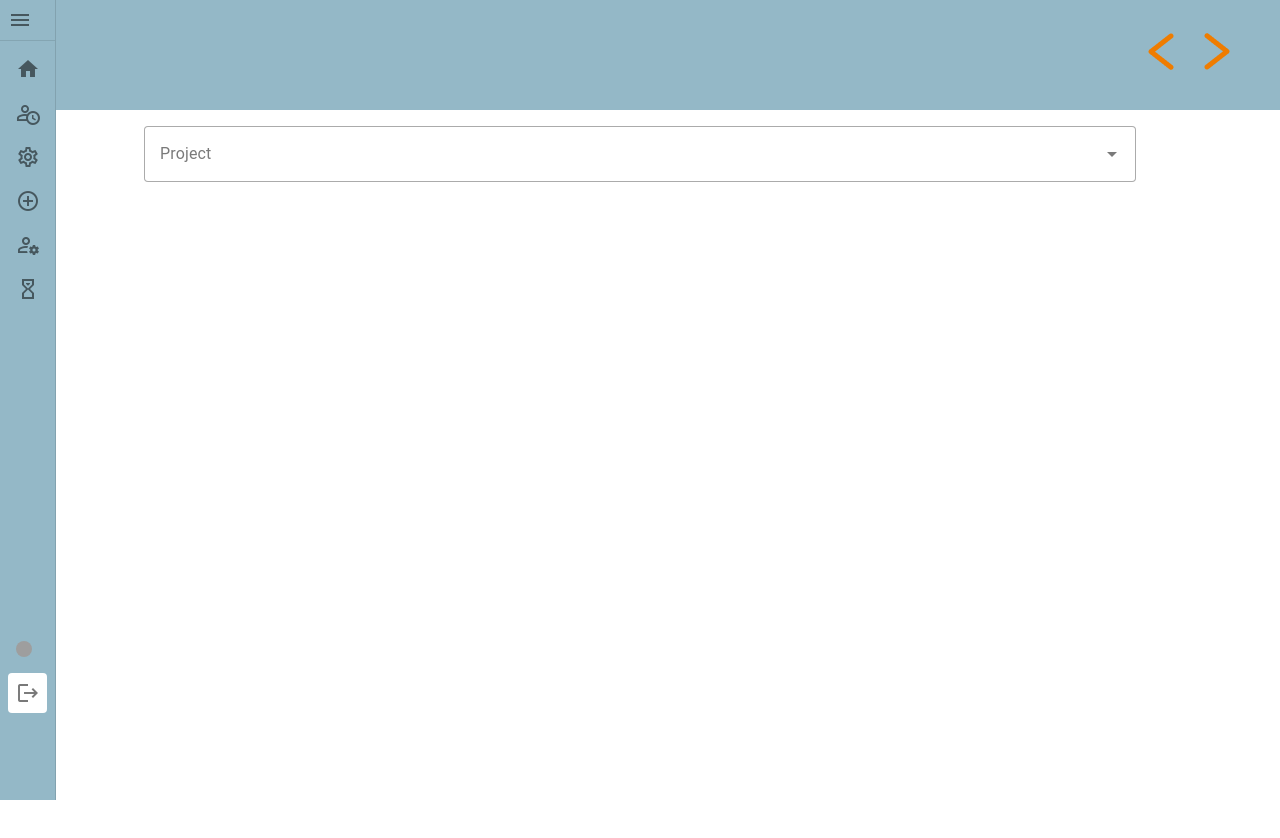
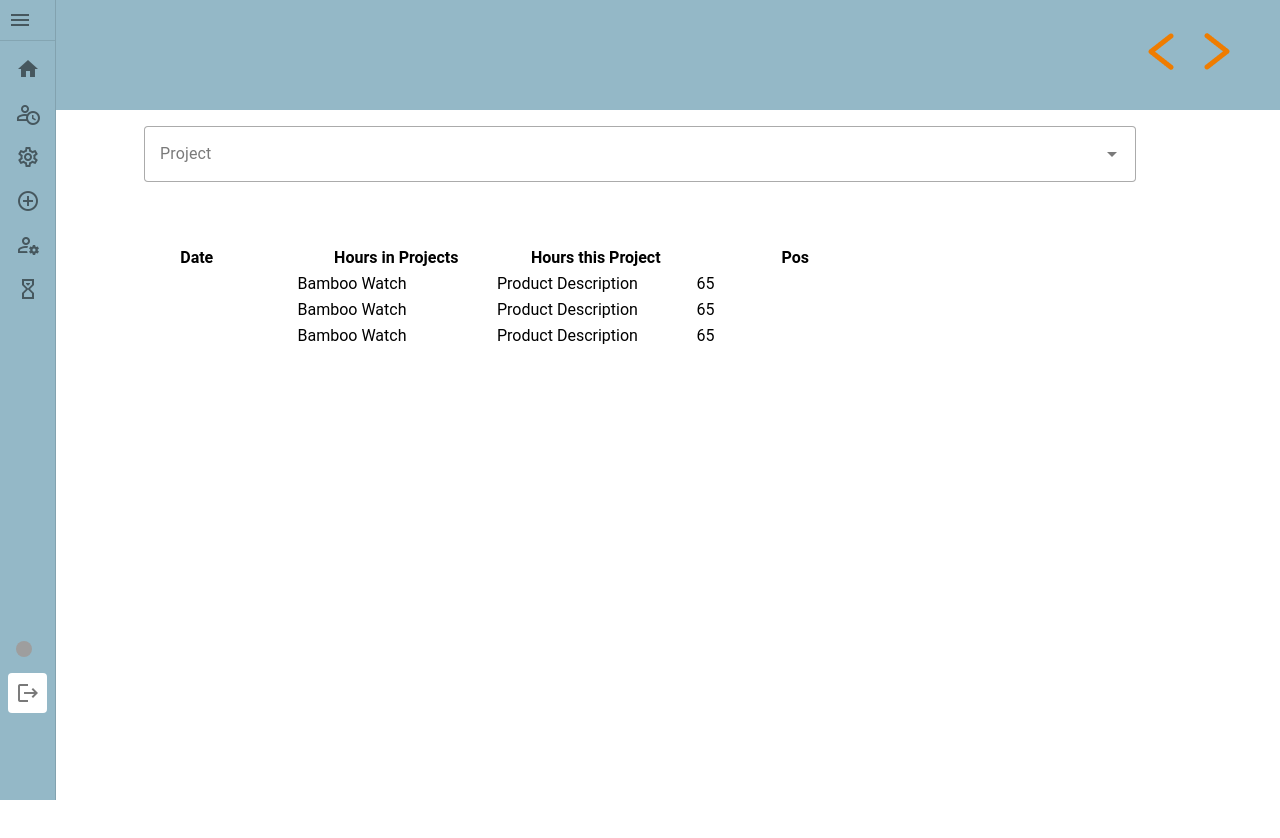
Before and after one commit to danGitRys/quanto-project, a Vue app in the folder frontend/quanto-front/: page /ManageProject in a window 1280 px wide. Shown: the top 838 px of the page. Built offline with nearby package versions, Linux system fonts and the light colour scheme; grey boxes are pictures that could not be loaded; what client-oauth2 would draw is missing.

Commit message:
PROJ-47 <DropDown und Tabelle angefangen>

```diff
--- a/frontend/quanto-front/package.json
+++ b/frontend/quanto-front/package.json
@@ -14,6 +14,7 @@
     "client-oauth2": "^4.3.3",
     "core-js": "^3.29.0",
     "pinia": "^2.0.0",
+    "primevue": "^3.40.1",
     "roboto-fontface": "*",
     "vue": "^3.3.8",
     "vue-router": "^4.0.0",
--- /dev/null
+++ b/frontend/quanto-front/src/components/DropDownProjects.vue
@@ -0,0 +1,32 @@
+<template>
+    <div class="container">
+        <v-app>
+            <v-container>
+                <v-select label="Project" :items="items" variant="outlined"></v-select>
+            </v-container>
+        </v-app>
+    </div>
+</template>
+
+<script setup>
+import { ref } from 'vue';
+import { useAppStore } from '@/store/app';
+
+const selectedProjectName = ref('');
+const selectedProjectPosition = ref('');
+const appStore = useAppStore();
+const optionsData = appStore.names;
+
+let items = [];
+
+for (let i = 0; i < optionsData.length; i++) {
+    items[i] = optionsData[i];
+}
+
+</script>
+
+<style scoped>
+.v-container {
+    width: 80%;
+}
+</style>
--- a/frontend/quanto-front/src/components/ManageProject.vue
+++ b/frontend/quanto-front/src/components/ManageProject.vue
@@ -1,32 +1 @@
-<template>
-    <div class="container">
-        <v-app>
-            <v-container>
-                <v-select label="Project" :items="items" variant="outlined"></v-select>
-            </v-container>
-        </v-app>
-    </div>
-</template>
-
-<script setup>
-import { ref } from 'vue';
-import { useAppStore } from '@/store/app';
-
-const selectedProjectName = ref('');
-const selectedProjectPosition = ref('');
-const appStore = useAppStore();
-const optionsData = appStore.names;
-
-let items = [];
-
-for (let i = 0; i < optionsData.length; i++) {
-    items[i] = optionsData[i];
-}
-
-</script>
-
-<style scoped>
-.v-container {
-    width: 80%;
-}
-</style>
+<template></template>
--- /dev/null
+++ b/frontend/quanto-front/src/components/MitarbeiterTabelle.vue
@@ -0,0 +1,116 @@
+<template>
+    <div class="container">
+        <div class="card p-fluid">
+            <DataTable :value="products" editMode="cell" @cell-edit-complete="onCellEditComplete" :pt="{
+                table: { style: 'min-width: 50rem' },
+                column: {
+                    bodycell: ({ state }) => ({
+                        class: [{ 'pt-0 pb-0': state['d_editing'] }]
+                    })
+                }
+            }">
+                <Column v-for="col of columns" :key="col.field" :field="col.field" :header="col.header" style="width: 25%">
+                    <template #body="{ data, field }">
+                        <span v-if="editingRow === data">Editing...</span>
+                        <span v-else>{{ field === 'price' ? formatCurrency(data[field]) : data[field] }}</span>
+                    </template>
+                    <template #editor="{ data, field }">
+                        <template v-if="field !== 'price'">
+                            <InputText v-model="data[field]" ref="inputField" @input="onInput" />
+                        </template>
+                        <template v-else>
+                            <InputNumber v-model="data[field]" mode="currency" currency="USD" locale="en-US"
+                                ref="inputField" @input="onInput" />
+                        </template>
+                    </template>
+                </Column>
+            </DataTable>
+        </div>
+    </div>
+</template>
+
+<script>
+import { ProductService } from '@/service/ProductService';
+import InputText from 'primevue/inputtext';
+import InputNumber from 'primevue/inputnumber'; // Import der InputNumber-Komponente
+
+export default {
+    components: {
+        InputText,
+        InputNumber // Registrieren Sie die InputNumber-Komponente
+    },
+    data() {
+        return {
+            products: null,
+            columns: [
+                { field: 'date', header: 'Date' },
+                { field: 'hours_in_projects', header: 'Hours in Projects' },
+                { field: 'hours_this_project', header: 'Hours this Project' },
+                { field: 'pos', header: 'Pos' }
+            ],
+            editingRow: null
+        };
+    },
+    mounted() {
+        ProductService.getProductsMini().then((data) => {
+            this.products = data;
+        });
+    },
+    methods: {
+        onCellEditComplete: function (event) {
+            let { data, newValue, field } = event;
+
+            switch (field) {
+                case 'quantity':
+                case 'price':
+                    if (this.isPositiveInteger(newValue)) data[field] = newValue;
+                    else event.preventDefault();
+                    break;
+
+                default:
+                    if (newValue.trim().length > 0) data[field] = newValue;
+                    else event.preventDefault();
+                    break;
+            }
+        },
+        isPositiveInteger(val) {
+            let str = String(val);
+
+            str = str.trim();
+
+            if (!str) {
+                return false;
+            }
+
+            str = str.replace(/^0+/, '') || '0';
+            var n = Math.floor(Number(str));
+
+            return n !== Infinity && String(n) === str && n >= 0;
+        },
+        formatCurrency(value) {
+            return new Intl.NumberFormat('en-US', { style: 'currency', currency: 'USD' }).format(value);
+        },
+        onInput() {
+            if (this.$refs.inputField && this.$refs.inputField.$props) {
+                this.editingRow = this.$refs.inputField.$props.value;
+            }
+        }
+    }
+};
+</script>
+
+<style scoped>
+.container {
+    position: relative;
+    /* Füge Positionierung hinzu */
+}
+
+.p-datatable {
+    position: absolute;
+    /* Ändere die Position auf absolute */
+    bottom: 35em;
+    /* Ändere die Position auf den oberen Rand des .container-Elements */
+    left: 6em;
+    /* Ändere die Position auf den linken Rand des .container-Elements */
+}
+</style>
--- a/frontend/quanto-front/src/main.js
+++ b/frontend/quanto-front/src/main.js
@@ -21,6 +21,6 @@ const app = createApp(App);
 
 registerPlugins(app);
 app.use(PrimeVue);
-app.component('DataTable',DataTable)
-app.component('Column',Column)
+app.component('DataTable', DataTable)
+app.component('Column', Column)
 app.use(router).mount("#app");
--- /dev/null
+++ b/frontend/quanto-front/src/service/ProductService.js
@@ -0,0 +1,44 @@
+export const ProductService = {
+    getProductsData() {
+        return [
+            {
+                id: '1000',
+                hours_in_projects: 'Bamboo Watch',
+                hours_this_project: 'Product Description',
+                pos: 65,
+            },
+            {
+                id: '1001',
+                hours_in_projects: 'Bamboo Watch',
+                hours_this_project: 'Product Description',
+                pos: 65,
+            },
+            {
+                id: '1002',
+                hours_in_projects: 'Bamboo Watch',
+                hours_this_project: 'Product Description',
+                pos: 65,
+            },
+        ];
+    },
+
+    getProductsMini() {
+        return Promise.resolve(this.getProductsData().slice(0, 5));
+    },
+
+    getProductsSmall() {
+        return Promise.resolve(this.getProductsData().slice(0, 10));
+    },
+
+    getProducts() {
+        return Promise.resolve(this.getProductsData());
+    },
+
+    getProductsWithOrdersSmall() {
+        return Promise.resolve(this.getProductsWithOrdersData().slice(0, 10));
+    },
+
+    getProductsWithOrders() {
+        return Promise.resolve(this.getProductsWithOrdersData());
+    }
+};
--- a/frontend/quanto-front/src/views/ManageProject.vue
+++ b/frontend/quanto-front/src/views/ManageProject.vue
@@ -1,16 +1,20 @@
 <template>
     <div>
-        <SideBarManager></SideBarManager>
         <TopBar />
+        <SideBarManager />
         <BackgroundScreen />
+        <DropDownProjects />
         <ManageProject />
+        <MitarbeiterTabelle />
     </div>
 </template>
 
 <script setup>
 import SideBarManager from '../components/SideBarManager.vue'
 import ManageProject from '../components/ManageProject.vue'
+import DropDownProjects from '@/components/DropDownProjects.vue';
 import TopBar from '@/components/TopBar.vue';
+import MitarbeiterTabelle from '@/components/MitarbeiterTabelle.vue';
 import BackgroundScreen from '@/components/BackgroundScreen.vue';
 </script>
 
```
Also changed, not shown: 1 other file (tests, documents, lock files or other folders).
